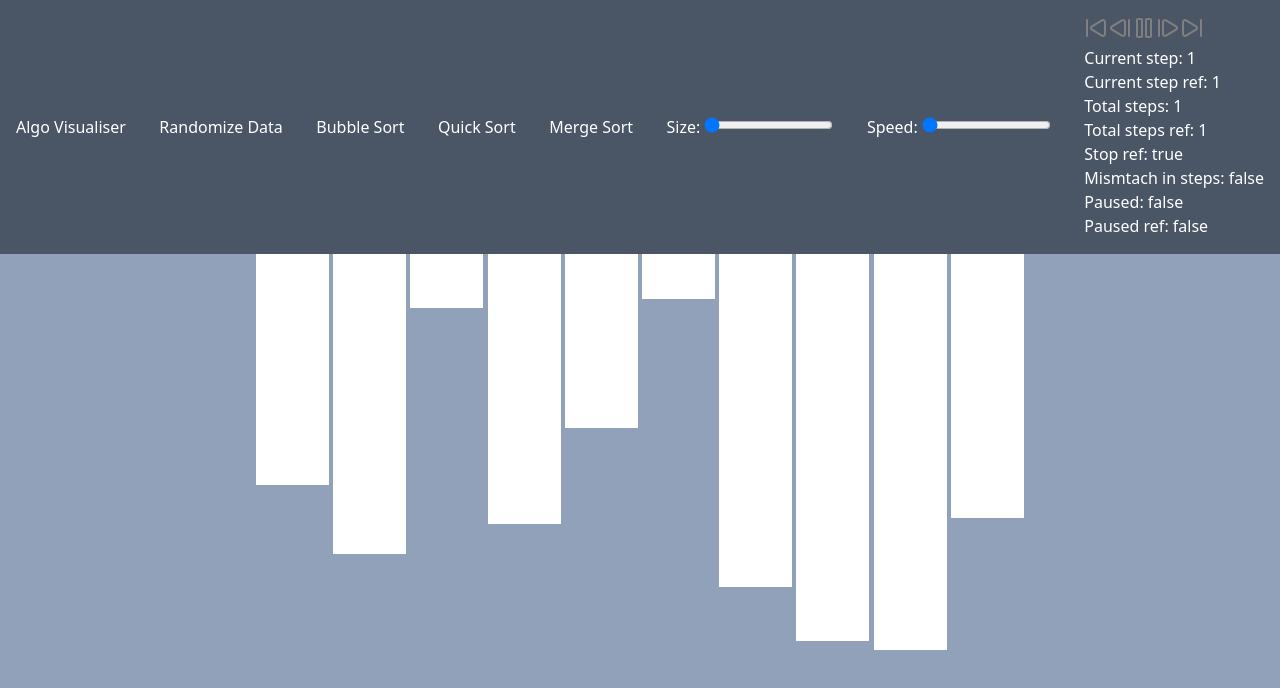
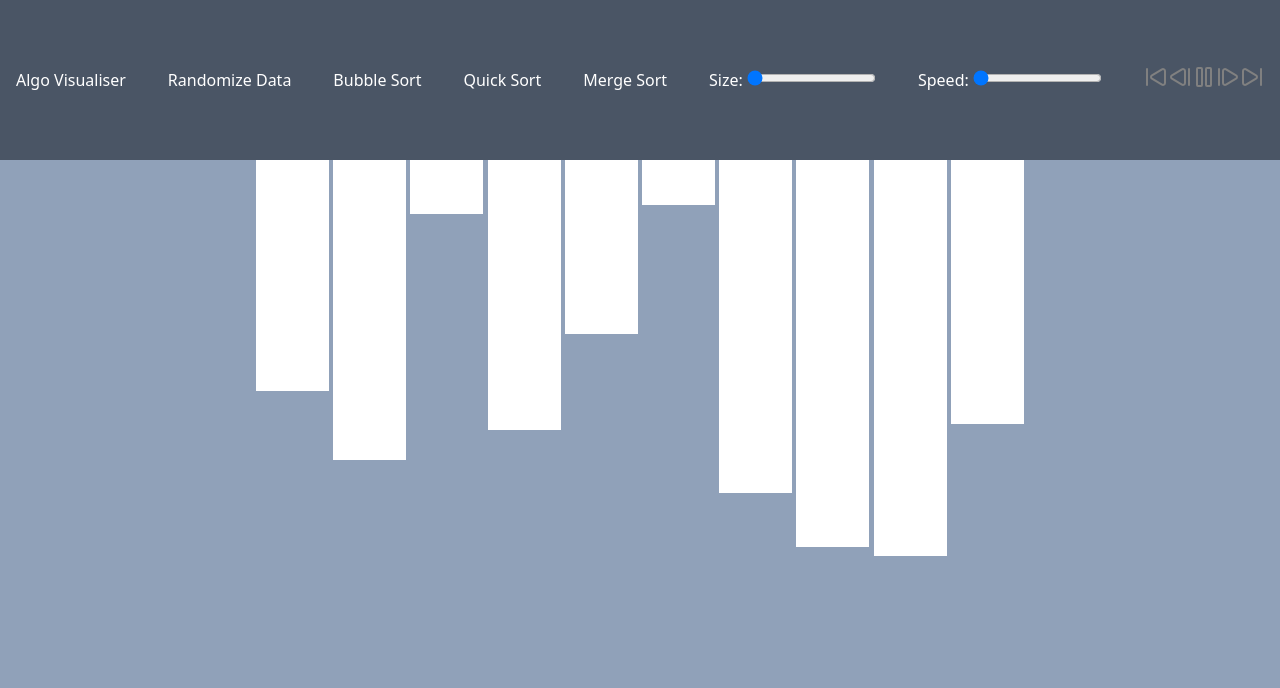
Before and after one commit to BillyBooglyBob/algo-visualiser, a React (Vite) app: page / in a window 1280 px wide. Shown: the top 688 px of the page. Built offline with nearby package versions, Linux system fonts and the light colour scheme.

Commit message:
feat: Finished merge sort

```diff
--- a/src/AlgoVisualiser/AlgoVisualiser.tsx
+++ b/src/AlgoVisualiser/AlgoVisualiser.tsx
@@ -73,7 +73,6 @@ const AlgoVisualiser = () => {
     setCurrentStep((prev) => prev + 1);
     currentStepRef.current += 1;
 
-    console.log("Swapped");
     await sleep(100 / speedRef.current);
   };
 
@@ -281,7 +280,7 @@ const AlgoVisualiser = () => {
           >
             <SkipForward />
           </button>
-          <div>
+          {/* <div>
             Current step: {currentStep + 1} <br />
             Current step ref: {currentStepRef.current + 1} <br />
             Total steps: {steps.length} <br />
@@ -291,7 +290,7 @@ const AlgoVisualiser = () => {
             {currentStep < steps.length - 1 ? "true" : "false"} <br />
             Paused: {paused ? "true" : "false"} <br />
             Paused ref: {pausedRef.current ? "true" : "false"}
-          </div>
+          </div> */}
         </div>
       </header>
       <main className="flex-5 bg-slate-400 flex justify-center w-full">
--- a/src/AlgoVisualiser/algorithm/mergeSort.tsx
+++ b/src/AlgoVisualiser/algorithm/mergeSort.tsx
@@ -64,6 +64,9 @@ const useMergeSort = ({
     for (let k = 0; k < temp.length; k++) {
       const targetIndex = low1 + k;
       if (arr[targetIndex].value !== temp[k].value) {
+        await waitWhilePaused();
+        if (checkStop()) return;
+        await playToLatestStep();
         await swap(targetIndex, targetIndex, arr);
       }
       arr[targetIndex] = temp[k];
```
